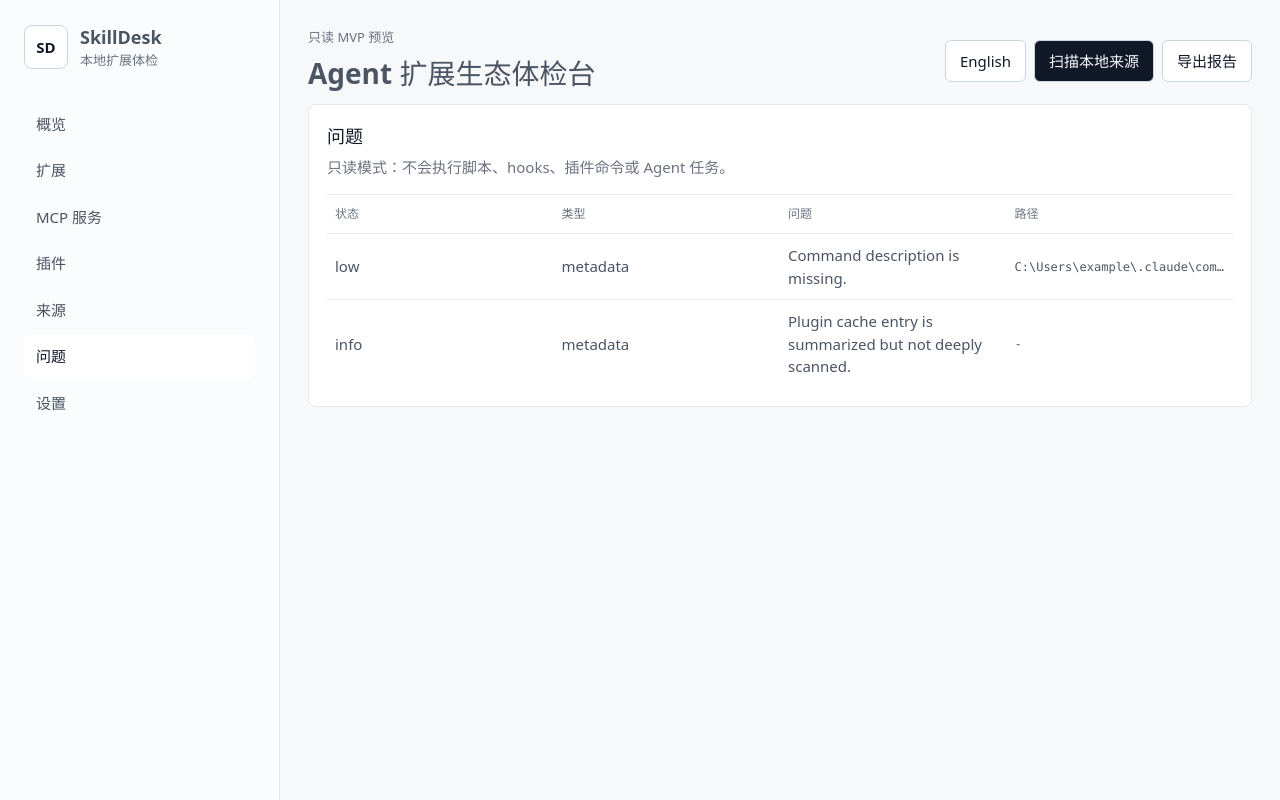
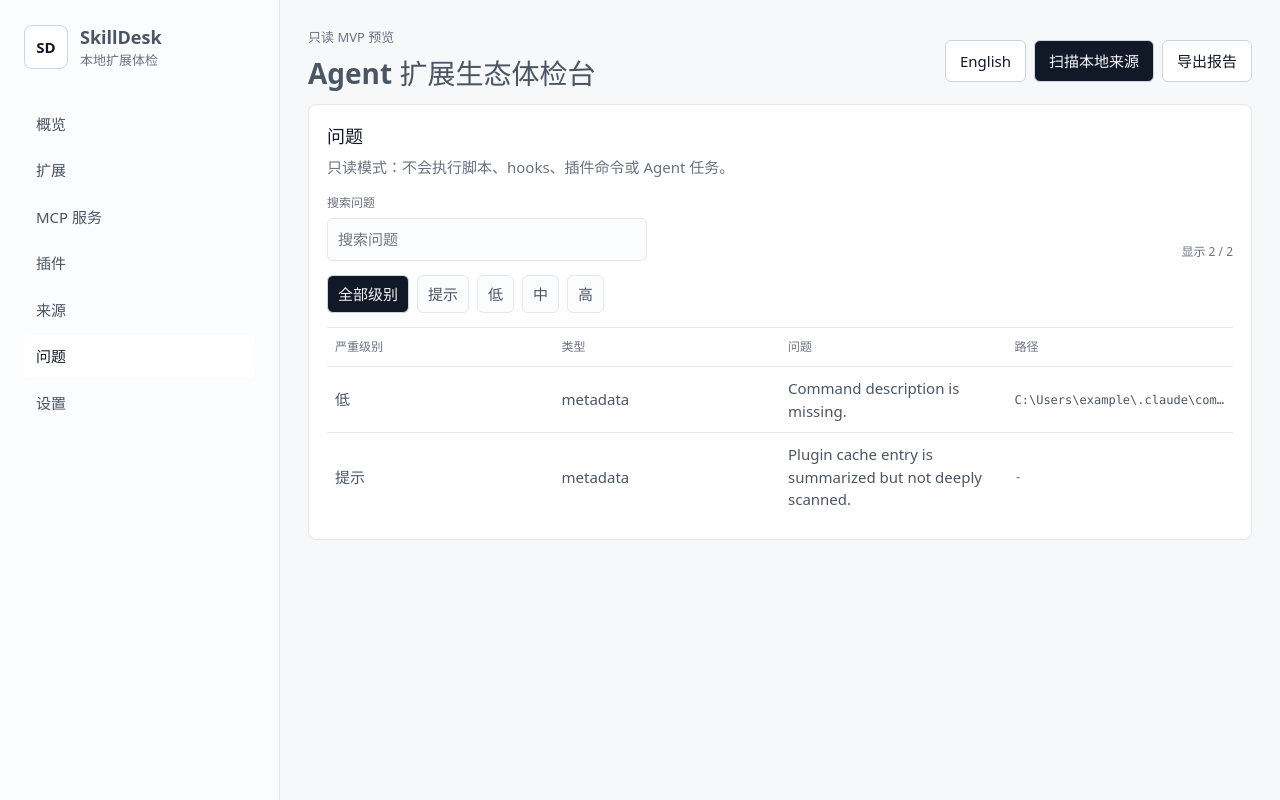
Before and after one commit to haodehaode378/skilldesk-project-brief, a React (Vite) app in the folder skilldesk/: page / in a window 1280 px wide. Both pictures are taken after a click on the button "问题". Built offline with nearby package versions, Linux system fonts and the light colour scheme.

Commit message:
feat: add issue filtering

```diff
--- a/skilldesk/src/App.tsx
+++ b/skilldesk/src/App.tsx
@@ -11,7 +11,14 @@ import { appCopy, nextLocale } from './app/i18n'
 import './App.css'
 import { fixtureScanReport } from './fixtures'
 import { scanReportSchema } from './model'
-import type { EntityKind, HealthStatus, Locale, ManagedEntity, ScanReport } from './model'
+import type {
+  EntityKind,
+  HealthStatus,
+  IssueSeverity,
+  Locale,
+  ManagedEntity,
+  ScanReport,
+} from './model'
 
 type ViewKey =
   | 'overview'
@@ -33,6 +40,7 @@ const viewOrder: ViewKey[] = [
 ]
 
 type StatusFilter = HealthStatus | 'all'
+type IssueSeverityFilter = IssueSeverity | 'all'
 
 const statusFilters: StatusFilter[] = [
   'all',
@@ -40,6 +48,14 @@ const statusFilters: StatusFilter[] = [
   'needs-review',
   'at-risk',
   'broken',
+]
+
+const issueSeverityFilters: IssueSeverityFilter[] = [
+  'all',
+  'info',
+  'low',
+  'medium',
+  'high',
 ]
 
 const navKeyByView: Record<ViewKey, keyof typeof appCopy['zh-CN']['nav']> = {
@@ -63,6 +79,17 @@ function formatStatus(status: HealthStatus, copy: typeof appCopy['zh-CN']) {
   return labels[status]
 }
 
+function formatSeverity(severity: IssueSeverity, copy: typeof appCopy['zh-CN']) {
+  const labels: Record<IssueSeverity, string> = {
+    info: copy.labels.severityInfo,
+    low: copy.labels.severityLow,
+    medium: copy.labels.severityMedium,
+    high: copy.labels.severityHigh,
+  }
+
+  return labels[severity]
+}
+
 function formatKind(kind: EntityKind) {
   return kind.replace('-', ' ')
 }
@@ -81,6 +108,9 @@ function App() {
   const [exportMessage, setExportMessage] = useState('')
   const [statusFilter, setStatusFilter] = useState<StatusFilter>('all')
   const [extensionQuery, setExtensionQuery] = useState('')
+  const [issueSeverityFilter, setIssueSeverityFilter] =
+    useState<IssueSeverityFilter>('all')
+  const [issueQuery, setIssueQuery] = useState('')
   const [selectedEntityId, setSelectedEntityId] = useState(
     (initialCachedReport ?? fixtureScanReport).entities[0]?.id ?? '',
   )
@@ -216,7 +246,16 @@ function App() {
           <PluginsView copy={copy} entities={report.entities} />
         )}
         {activeView === 'sources' && <SourcesView copy={copy} report={report} />}
-        {activeView === 'issues' && <IssuesView copy={copy} report={report} />}
+        {activeView === 'issues' && (
+          <IssuesView
+            copy={copy}
+            report={report}
+            severityFilter={issueSeverityFilter}
+            onSeverityFilterChange={setIssueSeverityFilter}
+            query={issueQuery}
+            onQueryChange={setIssueQuery}
+          />
+        )}
         {activeView === 'settings' && (
           <SettingsView copy={copy} locale={locale} />
         )}
@@ -499,27 +538,76 @@ function SourcesView({
 function IssuesView({
   copy,
   report,
+  severityFilter,
+  onSeverityFilterChange,
+  query,
+  onQueryChange,
 }: {
   copy: typeof appCopy['zh-CN']
   report: ScanReport
+  severityFilter: IssueSeverityFilter
+  onSeverityFilterChange: (severity: IssueSeverityFilter) => void
+  query: string
+  onQueryChange: (query: string) => void
 }) {
+  const normalizedQuery = query.trim().toLowerCase()
+  const filteredIssues = report.issues.filter((issue) => {
+    const matchesSeverity =
+      severityFilter === 'all' || issue.severity === severityFilter
+    const searchable = [
+      issue.severity,
+      issue.category,
+      issue.message,
+      issue.file,
+      issue.recommendation,
+      issue.evidence,
+    ]
+      .filter(Boolean)
+      .join(' ')
+      .toLowerCase()
+    const matchesQuery =
+      normalizedQuery.length === 0 || searchable.includes(normalizedQuery)
+
+    return matchesSeverity && matchesQuery
+  })
+  const resultCount = copy.labels.resultCount
+    .replace('{shown}', String(filteredIssues.length))
+    .replace('{total}', String(report.issues.length))
+
   return (
     <section className="table-panel">
       <SectionHeading title={copy.views.issuesTitle} body={copy.views.readOnlyNotice} />
-      {report.issues.length > 0 ? (
+      <div className="table-tools">
+        <label className="search-field">
+          <span>{copy.labels.searchIssues}</span>
+          <input
+            type="search"
+            value={query}
+            placeholder={copy.labels.searchIssues}
+            onChange={(event) => onQueryChange(event.target.value)}
+          />
+        </label>
+        <span className="result-count">{resultCount}</span>
+      </div>
+      <IssueSeverityFilterBar
+        copy={copy}
+        activeSeverity={severityFilter}
+        onChange={onSeverityFilterChange}
+      />
+      {filteredIssues.length > 0 ? (
         <table>
           <thead>
             <tr>
-              <th>{copy.labels.status}</th>
+              <th>{copy.labels.severity}</th>
               <th>{copy.labels.kind}</th>
               <th>{copy.labels.issues}</th>
               <th>{copy.labels.path}</th>
             </tr>
           </thead>
           <tbody>
-            {report.issues.map((issue) => (
+            {filteredIssues.map((issue) => (
               <tr key={issue.id}>
-                <td>{issue.severity}</td>
+                <td>{formatSeverity(issue.severity, copy)}</td>
                 <td>{issue.category}</td>
                 <td>{issue.message}</td>
                 <td className="path-cell">{issue.file ?? '-'}</td>
@@ -528,7 +616,13 @@ function IssuesView({
           </tbody>
         </table>
       ) : (
-        <EmptyState message={copy.labels.emptyIssues} />
+        <EmptyState
+          message={
+            report.issues.length > 0
+              ? copy.labels.emptyFilteredIssues
+              : copy.labels.emptyIssues
+          }
+        />
       )}
     </section>
   )
@@ -753,6 +847,34 @@ function StatusFilterBar({
   )
 }
 
+function IssueSeverityFilterBar({
+  copy,
+  activeSeverity,
+  onChange,
+}: {
+  copy: typeof appCopy['zh-CN']
+  activeSeverity: IssueSeverityFilter
+  onChange: (severity: IssueSeverityFilter) => void
+}) {
+  return (
+    <div className="filter-bar" aria-label={copy.labels.severity}>
+      {issueSeverityFilters.map((severity) => (
+        <button
+          key={severity}
+          type="button"
+          className="filter-button"
+          aria-pressed={activeSeverity === severity}
+          onClick={() => onChange(severity)}
+        >
+          {severity === 'all'
+            ? copy.labels.allSeverities
+            : formatSeverity(severity, copy)}
+        </button>
+      ))}
+    </div>
+  )
+}
+
 function EmptyState({ message }: { message: string }) {
   return <p className="empty-state">{message}</p>
 }
--- a/skilldesk/src/app/i18n.ts
+++ b/skilldesk/src/app/i18n.ts
@@ -41,6 +41,7 @@ type AppCopy = {
     platform: string
     source: string
     status: string
+    severity: string
     issues: string
     path: string
     transport: string
@@ -58,13 +59,20 @@ type AppCopy = {
     statusAtRisk: string
     statusBroken: string
     allStatuses: string
+    severityInfo: string
+    severityLow: string
+    severityMedium: string
+    severityHigh: string
+    allSeverities: string
     search: string
+    searchIssues: string
     resultCount: string
     emptyExtensions: string
     emptyMcp: string
     emptyPlugins: string
     emptySources: string
     emptyIssues: string
+    emptyFilteredIssues: string
   }
   views: {
     extensionsTitle: string
@@ -127,6 +135,7 @@ export const appCopy: Record<Locale, AppCopy> = {
       platform: '平台',
       source: '来源',
       status: '状态',
+      severity: '严重级别',
       issues: '问题',
       path: '路径',
       transport: '传输',
@@ -144,13 +153,20 @@ export const appCopy: Record<Locale, AppCopy> = {
       statusAtRisk: '有风险',
       statusBroken: '已损坏',
       allStatuses: '全部状态',
+      severityInfo: '提示',
+      severityLow: '低',
+      severityMedium: '中',
+      severityHigh: '高',
+      allSeverities: '全部级别',
       search: '搜索扩展',
+      searchIssues: '搜索问题',
       resultCount: '显示 {shown} / {total}',
       emptyExtensions: '没有发现符合条件的扩展。',
       emptyMcp: '没有发现 MCP 服务配置。',
       emptyPlugins: '没有发现插件 manifest。',
       emptySources: '没有扫描来源记录。',
       emptyIssues: '当前扫描没有发现问题。',
+      emptyFilteredIssues: '没有发现符合条件的问题。',
     },
     views: {
       extensionsTitle: '扩展清单',
@@ -211,6 +227,7 @@ export const appCopy: Record<Locale, AppCopy> = {
       platform: 'Platform',
       source: 'Source',
       status: 'Status',
+      severity: 'Severity',
       issues: 'Issues',
       path: 'Path',
       transport: 'Transport',
@@ -228,13 +245,20 @@ export const appCopy: Record<Locale, AppCopy> = {
       statusAtRisk: 'At risk',
       statusBroken: 'Broken',
       allStatuses: 'All statuses',
+      severityInfo: 'Info',
+      severityLow: 'Low',
+      severityMedium: 'Medium',
+      severityHigh: 'High',
+      allSeverities: 'All severities',
       search: 'Search extensions',
+      searchIssues: 'Search issues',
       resultCount: 'Showing {shown} / {total}',
       emptyExtensions: 'No extensions match the current filters.',
       emptyMcp: 'No MCP server configurations were found.',
       emptyPlugins: 'No plugin manifests were found.',
       emptySources: 'No scan roots were recorded.',
       emptyIssues: 'No issues were found in the current scan.',
+      emptyFilteredIssues: 'No issues match the current filters.',
     },
     views: {
       extensionsTitle: 'Extension inventory',
```
